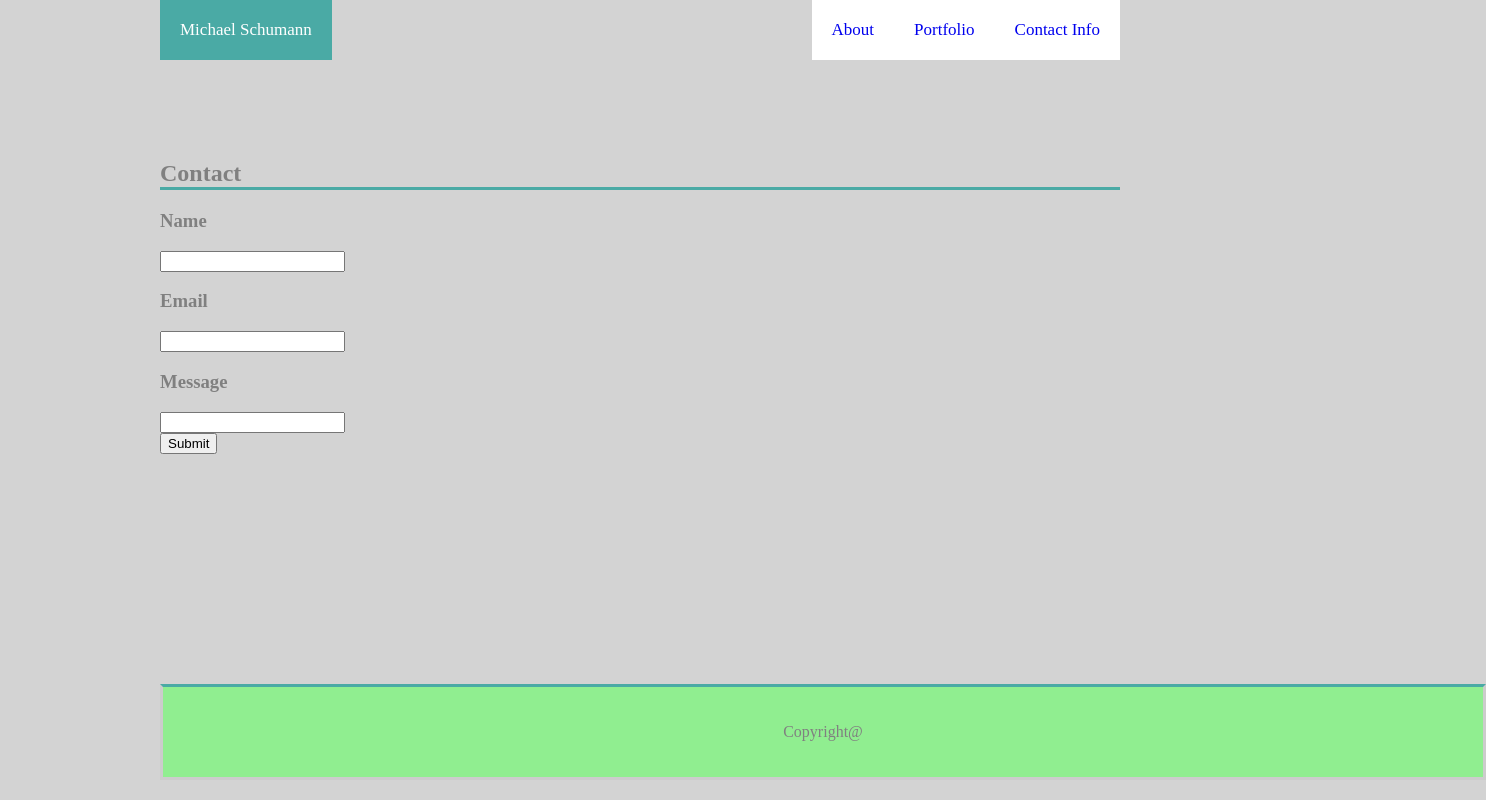
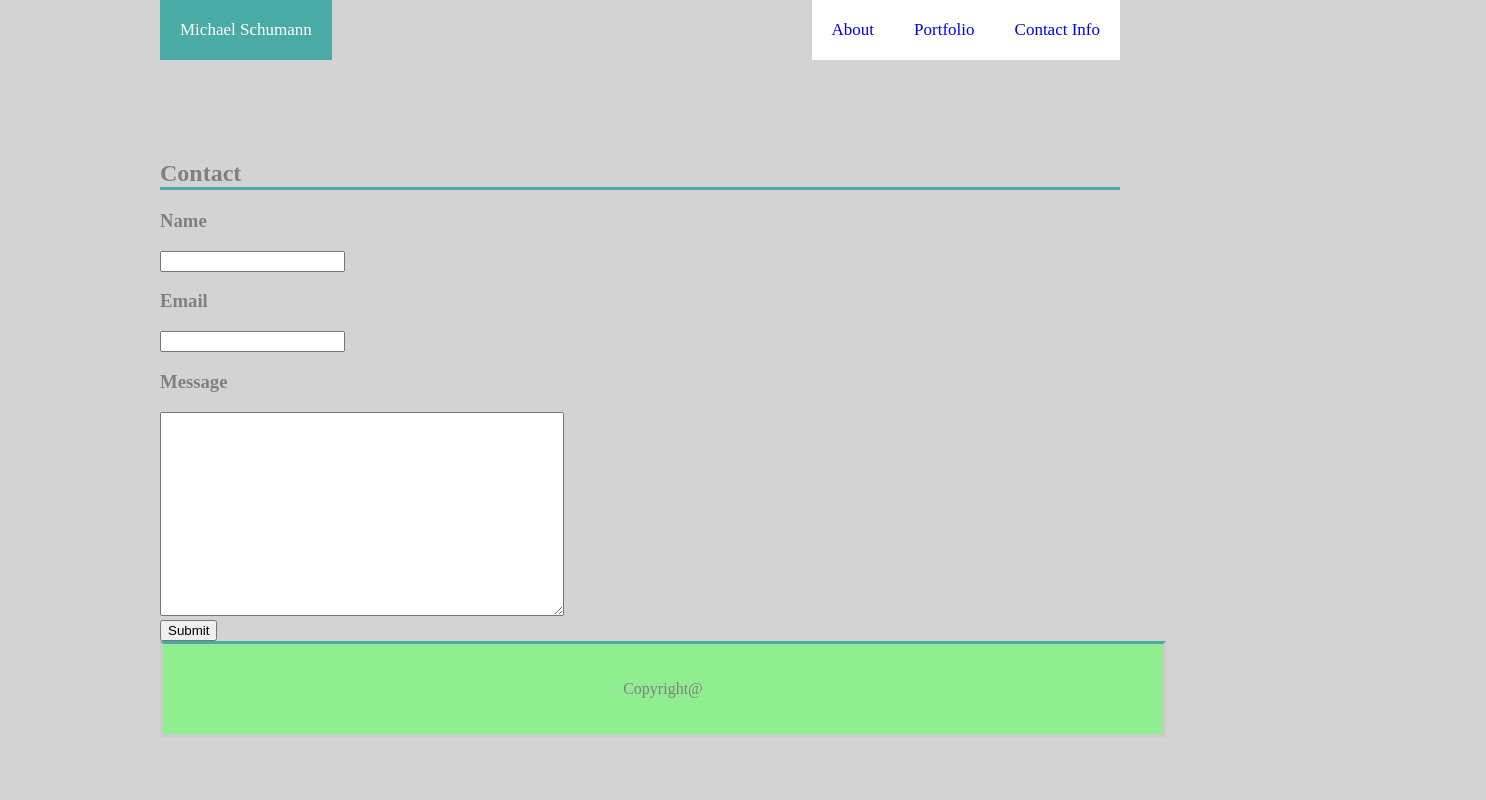
Before and after one commit to mschumann82/Basic-Portfolio, a plain HTML site: page contact.html in a window 1280 px wide. Shown: the whole page, 1486 px wide, since content can reach past the window. Drawn offline with Linux system fonts and the light colour scheme.

Commit message:
textarea

```diff
--- a/assets/css/style.css
+++ b/assets/css/style.css
@@ -11,6 +11,7 @@ nav {
     background: white;
 
 
+
 }
 
 .nav a {
@@ -22,10 +23,12 @@ nav {
     margin-bottom: 100px;
     background: white;
 
+
 }
 
 .nav a:hover {
     color: black;
+    background-color: yellow;
 
 }
 
@@ -77,11 +80,12 @@ p {
     text-align: center;
     bottom: 20px;
     border-top-color: #4aaaa5;
-    position: absolute;
+
     padding: 20px;
     background-color: lightgreen;
-    width: 100%;
+    width: 960px;
     border-style: solid;
+
 
 
 
@@ -93,3 +97,12 @@ p {
     border-bottom-color:  #4aaaa5;
     border-bottom-style: solid;
 }
+
+#textbox {
+    height: 200px;
+    width: 400px;
+    line-height: 1.5em;
+    padding-top: 0;
+    padding-left: 0;
+
+}
--- a/contact.html
+++ b/contact.html
@@ -26,7 +26,7 @@
     <input type="text">
 
     <h3>Message</h3>
-    <input type="text">
+    <textarea id="textbox" type="text"></textarea>
 <br>
     <input type="submit" >
 
```
